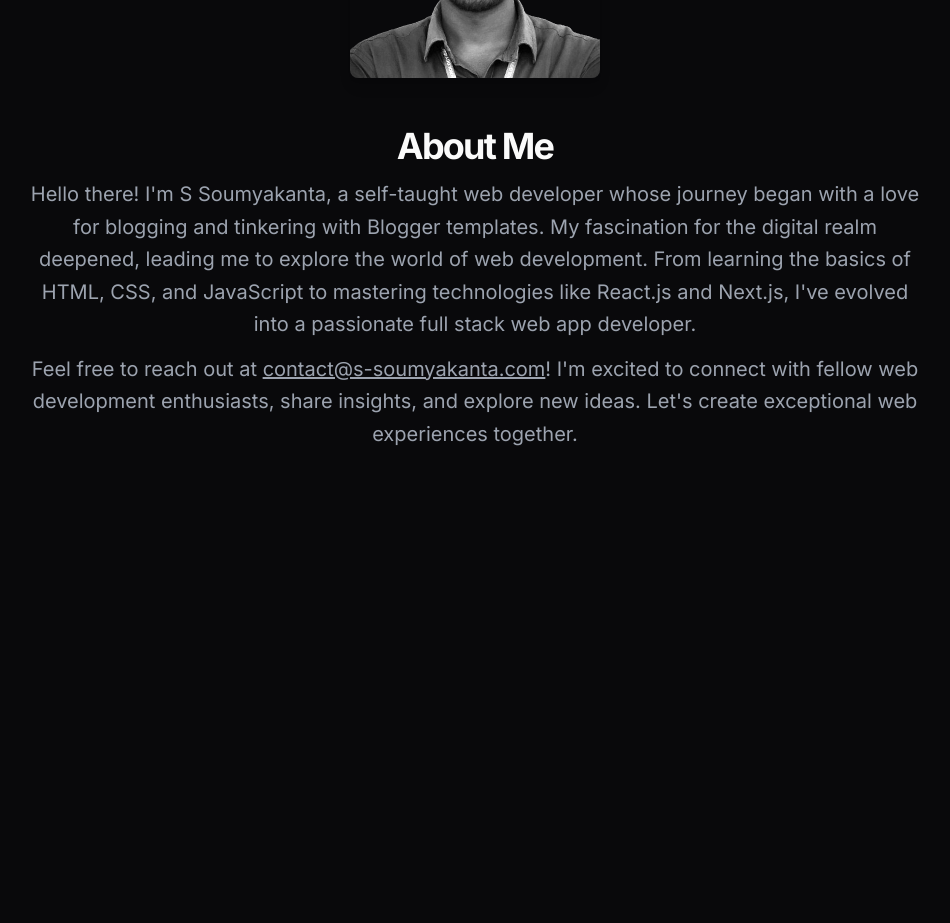
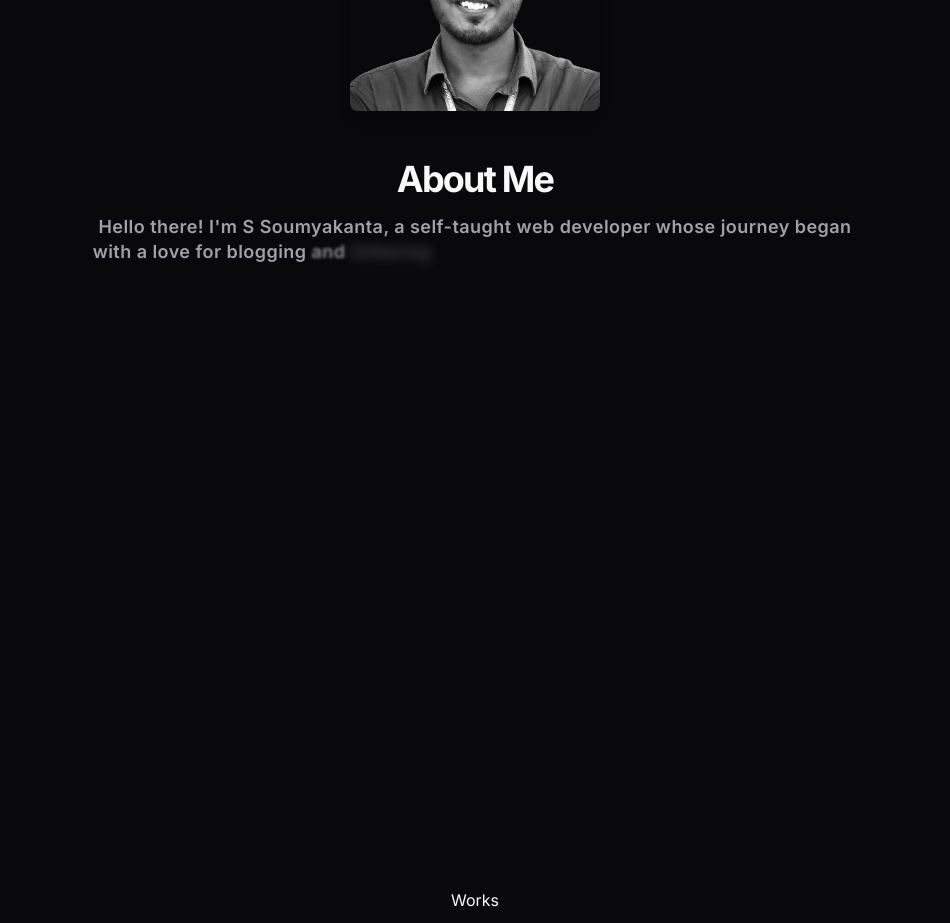
Before and after one commit to s-soumyakanta/s-soumyakanta, a Next.js app: page / in a window 1280 px wide. Shown: the part 1180-2103 px from the top of the page, without its empty margins (165-1115 px from the left). Built offline with nearby package versions, Linux system fonts and the light colour scheme.

Commit message:
about section completed

```diff
--- a/src/components/About.tsx
+++ b/src/components/About.tsx
@@ -1,7 +1,15 @@
 import Image from "next/image";
 import Link from "next/link";
+import { TextGenerateEffect } from "./ui/text-generate-effect";
 
 const About = () => {
+  const aboutMeText = `Hello there! I'm S Soumyakanta, a self-taught web developer
+            whose journey began with a love for blogging and tinkering with
+            Blogger templates. My fascination for the digital realm deepened,
+            leading me to explore the world of web development. From learning
+            the basics of HTML, CSS, and JavaScript to mastering technologies
+            like React.js and Next.js, I've evolved into a passionate full
+            stack web app developer.`;
   return (
     <div className="w-full py-12 lg:py-24 xl:py-32 flex justify-center items-center">
       <div className="container flex flex-col gap-8 px-4 md:gap-12 md:px-6">
@@ -11,30 +19,19 @@ const About = () => {
               src="/images/profile.png"
               width={250}
               height={250}
-              alt="Picture of the author"
+              alt="Picture of S Soumyakanta"
             />
           </div>
         </div>
         <div className="space-y-3 text-center">
-          <h1 className=" font-bold tracking-tighter text-3xl md:text-4xl">
+          <h2 className=" font-bold tracking-tighter text-3xl md:text-4xl">
             About Me
-          </h1>
-          <p className="max-w-md md:max-w-4xl mx-auto text-gray-500 md:text-xl/relaxed lg:text-base/relaxed xl:text-xl/relaxed dark:text-gray-400">
-            Hello there! I&apos;m S Soumyakanta, a self-taught web developer
-            whose journey began with a love for blogging and tinkering with
-            Blogger templates. My fascination for the digital realm deepened,
-            leading me to explore the world of web development. From learning
-            the basics of HTML, CSS, and JavaScript to mastering technologies
-            like React.js and Next.js, I&apos;ve evolved into a passionate full
-            stack web app developer.
-          </p>
-          <p className="max-w-md md:max-w-4xl mx-auto text-gray-500 md:text-xl/relaxed lg:text-base/relaxed xl:text-xl/relaxed dark:text-gray-400">
-            Feel free to reach out at <Link className="underline" href="mailto:contact@s-soumyakanta.com">contact@s-soumyakanta.com</Link>! I&apos;m
-            excited to connect with fellow web development enthusiasts, share
-            insights, and explore new ideas. Let&apos;s create exceptional web
-            experiences together.
-          </p>
-        </div>
+          </h2>
+          <div className="w-full">
+          <TextGenerateEffect words={aboutMeText} className="text-center" />
+
+          </div>
+          </div>
       </div>
     </div>
   );
--- /dev/null
+++ b/src/components/ui/text-generate-effect.tsx
@@ -0,0 +1,64 @@
+"use client";
+import { useEffect } from "react";
+import { motion, stagger, useAnimate, useInView } from "framer-motion";
+import { cn } from "@/lib/utils";
+
+export const TextGenerateEffect = ({
+  words,
+  className,
+  filter = true,
+  duration = 0.5,
+}: {
+  words: string;
+  className?: string;
+  filter?: boolean;
+  duration?: number;
+}) => {
+  const [scope, animate] = useAnimate();
+  const isInView = useInView(scope);
+  let wordsArray = words.split(" ");
+
+  useEffect(() => {
+    if (isInView) {
+      animate(
+        "span",
+        {
+          opacity: 1,
+          filter: filter ? "blur(0px)" : "none",
+        },
+        {
+          duration: duration ? duration : 1,
+          delay: stagger(0.2),
+        }
+      );
+    }
+  }, [isInView, scope.current]);
+
+  const renderWords = () => {
+    return (
+      <motion.div ref={scope}>
+        {wordsArray.map((word, idx) => (
+          <motion.span
+            key={word + idx}
+            className="text-muted-foreground opacity-0"
+            style={{
+              filter: filter ? "blur(10px)" : "none",
+            }}
+          >
+            {word}{" "}
+          </motion.span>
+        ))}
+      </motion.div>
+    );
+  };
+
+  return (
+    <div className={cn("font-semibold", className)}>
+      <div className="mt-4 w-full flex justify-center items-center">
+        <div className="text-lg leading-snug tracking-wide max-w-3xl text-center">
+          {renderWords()}
+        </div>
+      </div>
+    </div>
+  );
+};
```
